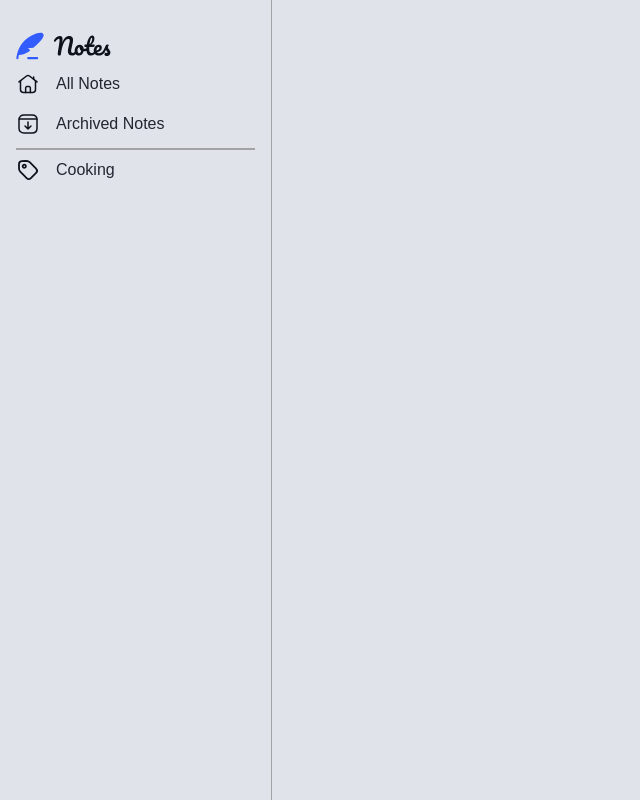
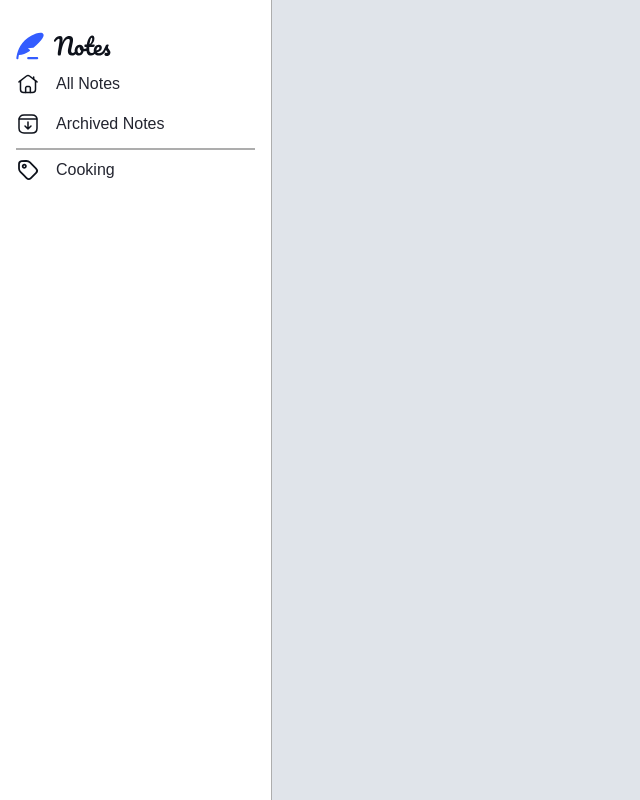
Before and after one commit to LeoLoureiro-code/NotesApp, an Angular app: page /notes in a window 1280 px wide. Shown: the whole page, without its empty margins (0-640 px from the left). Built offline with nearby package versions, Linux system fonts and the light colour scheme.

Commit message:
add rule to navigation menu

```diff
--- a/src/styles.scss
+++ b/src/styles.scss
@@ -38,6 +38,10 @@ $themes: (
         background-color: map-get($values, background-secondary);
       }
 
+      .navigation-menu{
+        background-color: map-get($values, background-secondary);
+      }
+
       button {
         background-color: map-get($values, button);
         color: #ffffff;
```
